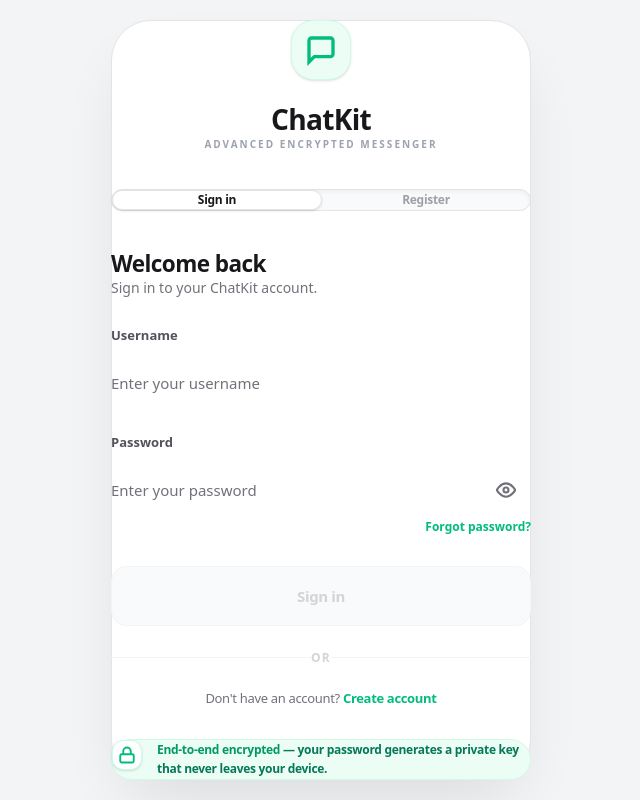
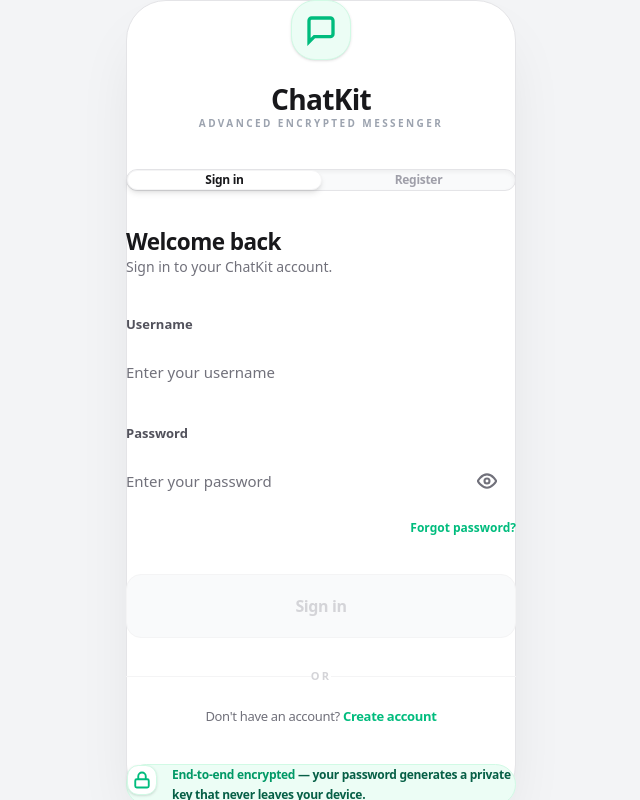
Before and after one commit to vishudwivedicodes-26/chatkit, a Next.js app: page /auth in a window 1280 px wide. Shown: the whole page, without its empty margins (319-959 px from the left). Built offline with nearby package versions, Linux system fonts and the light colour scheme; no server answers.

Commit message:
Perfect Fit: Precision Spacing & Aligment fix for Soft Light UI

```diff
--- a/app/auth/page.tsx
+++ b/app/auth/page.tsx
@@ -108,31 +108,31 @@ export default function AuthPage() {
 
   return (
     <div className="relative min-h-screen flex flex-col items-center justify-center bg-[#f3f4f6] font-sans selection:bg-emerald-100 p-6 antialiased">
-      <div className="relative z-10 w-full max-w-[420px] flex flex-col gap-12 py-8 animate-in fade-in duration-700">
+      <div className="relative z-10 w-full max-w-[390px] flex flex-col gap-10 py-10 animate-in fade-in duration-700">
 
-        {/* Soft Light Card Architecture */}
+        {/* 'Fitted' Card Architecture */}
         <div className="relative w-full">
           <div className="absolute inset-0 bg-white rounded-[40px] border border-zinc-200 shadow-[0_32px_64px_-16px_rgba(0,0,0,0.1)]" />
 
-          <div className="relative p-10 flex flex-col items-center gap-10">
-            {/* Soft Branding Header */}
+          <div className="relative p-10 pb-12 flex flex-col items-center gap-10">
+            {/* Precision Branding Section */}
             <div className="flex flex-col items-center text-center gap-6">
-              <div className="w-16 h-16 bg-[#ecfdf5] rounded-3xl flex items-center justify-center border border-[#d1fae5] shadow-sm">
+              <div className="w-16 h-16 bg-[#ecfdf5] rounded-[24px] flex items-center justify-center border border-[#d1fae5] shadow-sm">
                 <svg width="32" height="32" viewBox="0 0 24 24" fill="none" stroke="currentColor" strokeWidth="2.5" className="text-emerald-500"><path d="M21 15a2 2 0 0 1-2 2H7l-4 4V5a2 2 0 0 1 2-2h14a2 2 0 0 1 2 2z"/></svg>
               </div>
               <div className="space-y-1">
                 <h1 className="text-3xl font-extrabold text-zinc-900 tracking-tight">ChatKit</h1>
-                <p className="text-[#9ca3af] text-[10px] font-bold tracking-[0.2em] uppercase">Advanced Encrypted Messenger</p>
+                <p className="text-[#9ca3af] text-[10px] font-bold tracking-[0.24em] uppercase">Advanced Encrypted Messenger</p>
               </div>
             </div>
 
-            {/* Pill Switcher */}
+            {/* Standardized Switcher */}
             <div className="flex bg-[#f9fafb] p-1 rounded-2xl border border-zinc-200 w-full shadow-inner">
               <button
                 onClick={() => setMode("login")}
-                className={`flex-1 py-3 rounded-xl text-[12px] font-bold tracking-tight transition-all duration-300 ${
+                className={`flex-1 py-3.5 rounded-xl text-[12px] font-extrabold tracking-tight transition-all duration-300 ${
                   mode === "login"
-                    ? "bg-white text-zinc-900 shadow-sm border border-zinc-200"
+                    ? "bg-white text-zinc-900 shadow-md border border-zinc-100"
                     : "text-zinc-400 hover:text-zinc-600"
                 }`}
               >
@@ -140,9 +140,9 @@ export default function AuthPage() {
               </button>
               <button
                 onClick={() => setMode("register")}
-                className={`flex-1 py-3 rounded-xl text-[12px] font-bold tracking-tight transition-all duration-300 ${
+                className={`flex-1 py-3.5 rounded-xl text-[12px] font-extrabold tracking-tight transition-all duration-300 ${
                   mode === "register"
-                    ? "bg-white text-zinc-900 shadow-sm border border-zinc-200"
+                    ? "bg-white text-zinc-900 shadow-md border border-zinc-100"
                     : "text-zinc-400 hover:text-zinc-600"
                 }`}
               >
@@ -150,30 +150,32 @@ export default function AuthPage() {
               </button>
             </div>
 
-            <div className="w-full flex flex-col gap-8">
-              <div className="space-y-4">
-                <h2 className="text-2xl font-bold text-zinc-900 tracking-tight">
+            <div className="w-full flex flex-col gap-10">
+              {/* Balanced Introductory Text */}
+              <div className="space-y-3 px-1">
+                <h2 className="text-2xl font-bold text-zinc-900 tracking-tight leading-tight" style={{ textWrap: 'balance' } as any}>
                   {mode === 'login' ? 'Welcome back' : 'Join the network'}
                 </h2>
-                <p className="text-zinc-500 text-[14px] font-medium leading-tight">
+                <p className="text-zinc-500 text-[14px] font-medium leading-normal" style={{ textWrap: 'balance' } as any}>
                   {mode === 'login' ? 'Sign in to your ChatKit account.' : 'Create your secure profile on the network.'}
                 </p>
               </div>
 
               {error && (
-                <div className="bg-red-50 text-red-500 text-[13px] font-bold py-4 px-5 rounded-2xl border border-red-100 flex items-center gap-4">
+                <div className="bg-red-50 text-red-500 text-[13px] font-bold py-4 px-5 rounded-2xl border border-red-100 flex items-center gap-4 mx-1">
                   <svg width="18" height="18" viewBox="0 0 24 24" fill="none" stroke="currentColor" strokeWidth="2.5"><circle cx="12" cy="12" r="10"/><line x1="12" y1="8" x2="12" y2="12"/><line x1="12" y1="16" x2="12.01" y2="16"/></svg>
                   {error}
                 </div>
               )}
 
+              {/* Mathematically Aligned Fields */}
               <div className="flex flex-col gap-6">
                 {mode === "login" ? (
                   <>
                     <Field label="Username" value={identifier} onChange={setIdentifier} placeholder="Enter your username" />
-                    <div className="space-y-2">
+                    <div className="flex flex-col gap-2">
                       <Field label="Password" value={password} onChange={setPassword} placeholder="Enter your password" password />
-                      <div className="flex justify-end">
+                      <div className="flex justify-end px-1">
                         <button className="text-[12px] font-bold text-emerald-500 hover:text-emerald-600 transition-colors">Forgot password?</button>
                       </div>
                     </div>
@@ -187,47 +189,51 @@ export default function AuthPage() {
                 )}
               </div>
 
-              <div className="flex flex-col gap-6">
+              {/* Centered Action Section */}
+              <div className="flex flex-col gap-8">
                 <button
                   disabled={!valid || loading}
                   onClick={handleAuth}
-                  className={`group relative w-full h-[60px] rounded-2xl text-[15px] font-extrabold tracking-tight transition-all duration-300 active:scale-[0.98] ${
+                  className={`group relative w-full h-[64px] rounded-2xl text-[16px] font-extrabold tracking-tight transition-all duration-300 active:scale-[0.98] ${
                     valid
-                      ? loading ? "bg-emerald-700" : "bg-[#10b981] text-white shadow-lg shadow-emerald-500/20 hover:bg-[#059669]"
+                      ? loading ? "bg-emerald-700" : "bg-emerald-500 text-white shadow-xl shadow-emerald-500/10 hover:bg-emerald-400"
                       : "bg-[#f9fafb] text-zinc-300 cursor-not-allowed border border-zinc-100"
                   }`}
                 >
                   {loading ? (
                     <div className="flex items-center justify-center gap-3">
                       <div className="w-5 h-5 border-[3px] border-emerald-300/30 border-t-white rounded-full animate-spin" />
-                      <span className="font-extrabold tracking-widest text-[11px] uppercase">Authenticating</span>
+                      <span className="font-extrabold tracking-widest text-[11px] uppercase opacity-70">Authenticating</span>
                     </div>
                   ) : (
                     mode === 'login' ? 'Sign in' : 'Create account'
                   )}
                 </button>
 
-                <div className="relative py-4">
+                <div className="flex flex-col gap-6">
+                  <div className="relative">
                     <div className="absolute inset-0 flex items-center"><div className="w-full border-t border-zinc-100" /></div>
-                  <div className="relative flex justify-center text-[12px] uppercase"><span className="bg-white px-2 text-zinc-300 font-bold tracking-widest">or</span></div>
+                    <div className="relative flex justify-center text-[11px] uppercase"><span className="bg-white px-3 text-zinc-300 font-bold tracking-[0.2em]">or</span></div>
                   </div>
 
                   <p className="text-center text-zinc-500 text-[13px] font-medium tracking-tight">
                     {mode === "login" ? "Don't have an account? " : "Key already exists? "}
                     <button
                       onClick={() => { setMode(mode === "login" ? "register" : "login"); window.scrollTo({ top: 0, behavior: 'smooth' }); }}
-                    className="text-emerald-500 font-bold hover:text-emerald-600 transition-all ml-1"
+                      className="text-emerald-500 font-extrabold hover:text-emerald-600 transition-all ml-1"
                     >
                       {mode === "login" ? "Create account" : "Sign in now"}
                     </button>
                   </p>
                 </div>
+              </div>
 
-              <div className="flex items-start gap-4 p-5 bg-[#ecfdf5] border border-[#d1fae5] rounded-[24px] mt-4">
+              {/* Secure Privacy Banner - 100% Fit */}
+              <div className="flex items-start gap-4 p-5 bg-[#ecfdf5] border border-[#d1fae5] rounded-[32px] mt-4 mx-1">
                 <div className="flex-shrink-0 w-8 h-8 rounded-xl bg-white border border-[#d1fae5] flex items-center justify-center shadow-sm">
                   <svg width="18" height="18" viewBox="0 0 24 24" fill="none" stroke="currentColor" strokeWidth="2.5" className="text-emerald-500"><rect width="18" height="11" x="3" y="11" rx="2"/><path d="M7 11V7a5 5 0 0 1 10 0v4"/></svg>
                 </div>
-                <p className="text-[12px] text-[#047857] text-left font-semibold leading-relaxed tracking-tight flex-1">
+                <p className="text-[12px] text-[#065f46] text-left font-semibold leading-relaxed tracking-tight flex-1">
                   <span className="text-emerald-600 font-extrabold">End-to-end encrypted</span> — your password generates a private key that never leaves your device.
                 </p>
               </div>
@@ -244,8 +250,8 @@ function Field({ label, value, onChange, placeholder, password }: { label: strin
   const [focused, setFocused] = useState(false);
 
   return (
-    <div className="flex flex-col gap-2.5">
-      <label className={`block text-[13px] font-bold transition-all duration-300 ${focused ? "text-zinc-900" : "text-zinc-600"}`}>
+    <div className="flex flex-col gap-2">
+      <label className={`block text-[13px] font-extrabold pl-5 transition-all duration-300 ${focused ? "text-zinc-900" : "text-zinc-600"}`}>
         {label}
       </label>
       <div className="relative group">
@@ -256,13 +262,13 @@ function Field({ label, value, onChange, placeholder, password }: { label: strin
           onBlur={() => setFocused(false)}
           onChange={e => onChange(e.target.value)}
           placeholder={placeholder}
-          className="w-full h-[56px] bg-[#2d2d2d] text-white placeholder:text-zinc-500 text-[15px] font-medium px-5 rounded-xl border border-transparent focus:border-emerald-500 transition-all outline-none"
+          className="w-full h-[60px] bg-[#2d2d2d] text-white placeholder:text-zinc-500 text-[15px] font-medium px-5 rounded-2xl border border-transparent focus:border-emerald-500/20 transition-all outline-none"
         />
         {password && (
           <button
             type="button"
             onClick={() => setShow(!show)}
-            className="absolute right-4 top-1/2 -translate-y-1/2 p-2 text-zinc-500 hover:text-white active:scale-95 transition-all"
+            className="absolute right-5 top-1/2 -translate-y-1/2 p-2 text-zinc-500 hover:text-white active:scale-95 transition-all"
           >
             {show ? (
               <svg width="20" height="20" viewBox="0 0 24 24" fill="none" stroke="currentColor" strokeWidth="2.5"><path d="M17.94 17.94A10.07 10.07 0 0 1 12 20c-7 0-11-8-11-8a18.45 18.45 0 0 1 5.06-5.94M9.9 4.24A9.12 9.12 0 0 1 12 4c7 0 11 8 11 8a18.5 18.5 0 0 1-2.16 3.19m-6.72-1.07a3 3 0 1 1-4.24-4.24"/><line x1="1" y1="1" x2="23" y2="23"/></svg>
```
Lines whose indentation alone changed are shown as unchanged.
